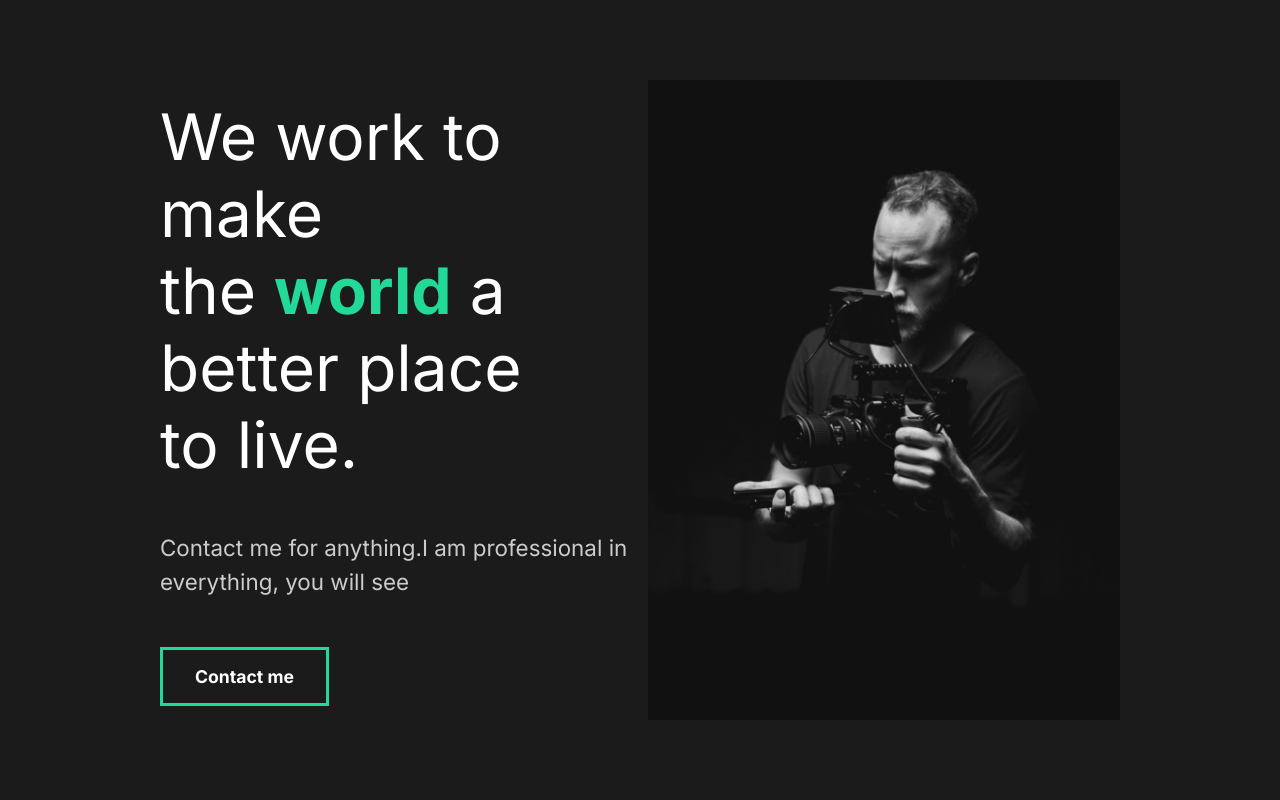
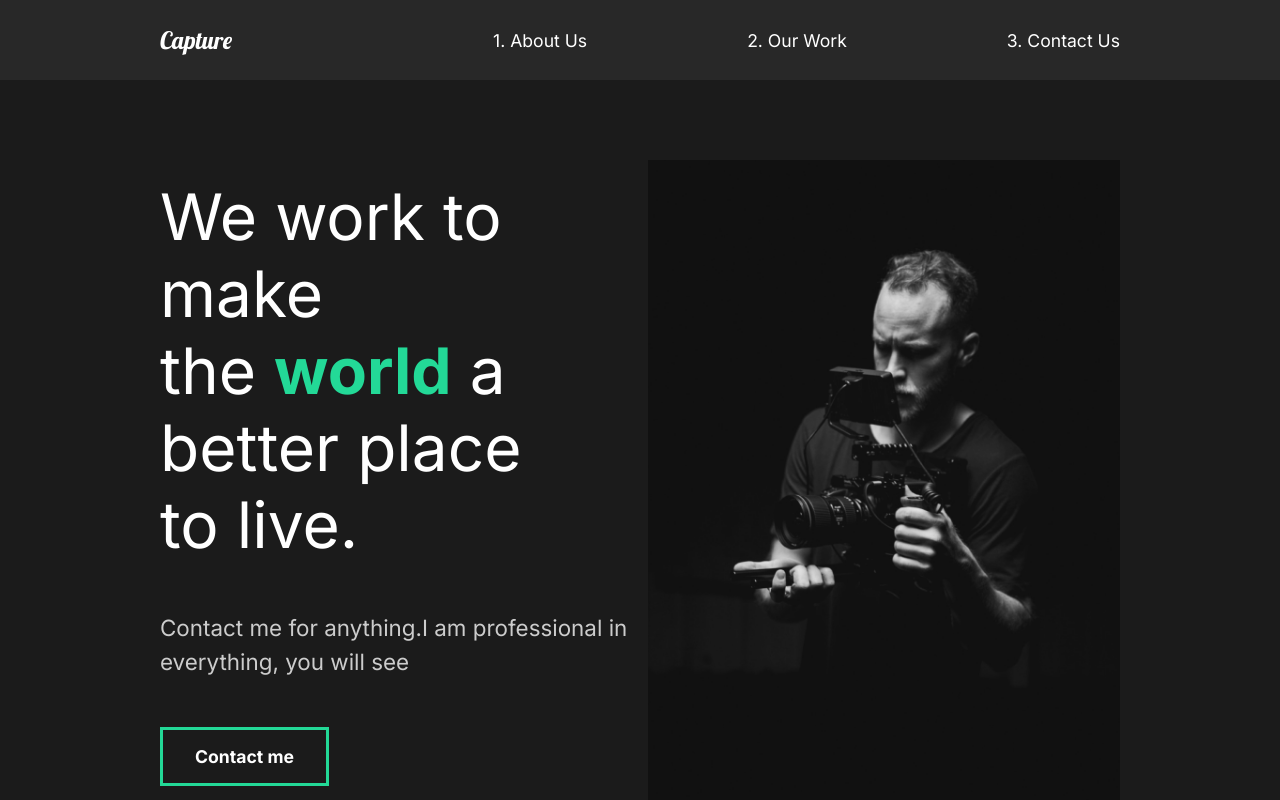
Before and after one commit to Hosseinht/ReactWebsite, a React (Create React App) app: page / in a window 1280 px wide. Shown: the top 800 px of the page. Built offline with nearby package versions, Linux system fonts and the light colour scheme.

Commit message:
7.Navbar

```diff
--- a/src/App.js
+++ b/src/App.js
@@ -3,12 +3,14 @@
 import GlobalStyle from "./components/GlobalStyle";
 //Import Pages
 import AboutUs from "./pages/AboutUs";
+import Nav from "./components/nav";
 
 
 function App() {
     return (
         <div className="App">
             <GlobalStyle/>
+            <Nav/>
             <AboutUs/>
         </div>
     );
--- /dev/null
+++ b/src/components/nav.js
@@ -0,0 +1,54 @@
+import React from "react";
+
+//Styles
+import styled from "styled-components";
+
+const Nav = () => {
+    return (
+
+        <StyledNav>
+            <h1><a id='logo' href="#">Capture</a></h1>
+            <ul>
+                <li>
+                    <a href="#">1. About Us</a>
+                </li>
+                <li>
+                    <a href="#">2. Our Work</a>
+                </li>
+                <li>
+                    <a href="#">3. Contact Us</a>
+                </li>
+            </ul>
+        </StyledNav>
+
+    )
+};
+
+const StyledNav = styled.nav`
+  min-height: 10vh;
+  display: flex;
+  margin: auto;
+  justify-content: space-between;
+  align-items: center;
+  padding: 1rem 10rem;
+  background: #282828;
+  a{
+    color: white;
+    text-decoration: none;
+  }
+  ul {
+    display: flex;
+    list-style: none;
+  }
+  #logo {
+    font-size: 1.5rem;
+    font-family: "Lobster", cursive;
+    font-weight: lighter;
+  }
+  li {
+    padding-left: 10rem;
+    position: relative;
+  }
+`
+
+export default Nav;
--- a/src/pages/AboutUs.js
+++ b/src/pages/AboutUs.js
@@ -2,6 +2,7 @@
 import AboutSection from "../components/AboutSection";
 import ServicesSection from "../components/ServicesSection";
 import FaqSection from "../components/FaqSection";
+
 
 const AboutUs = () => {
     return (
```
